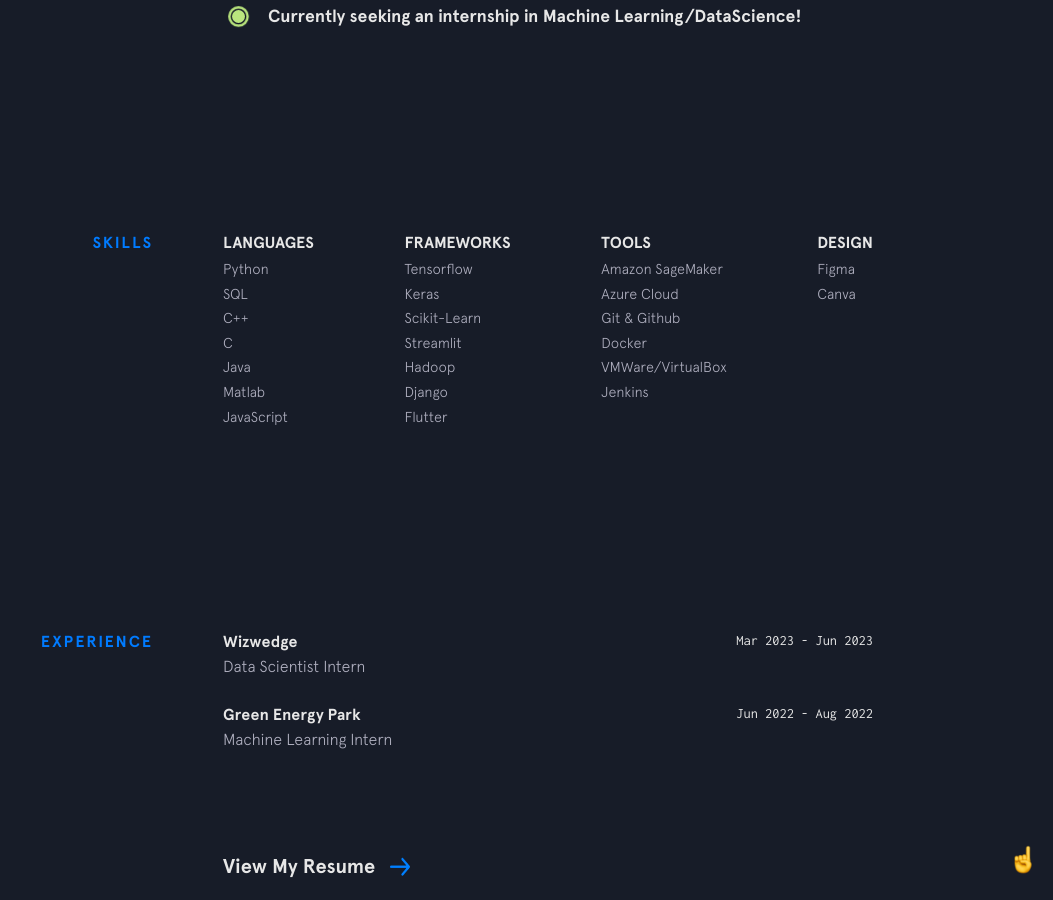
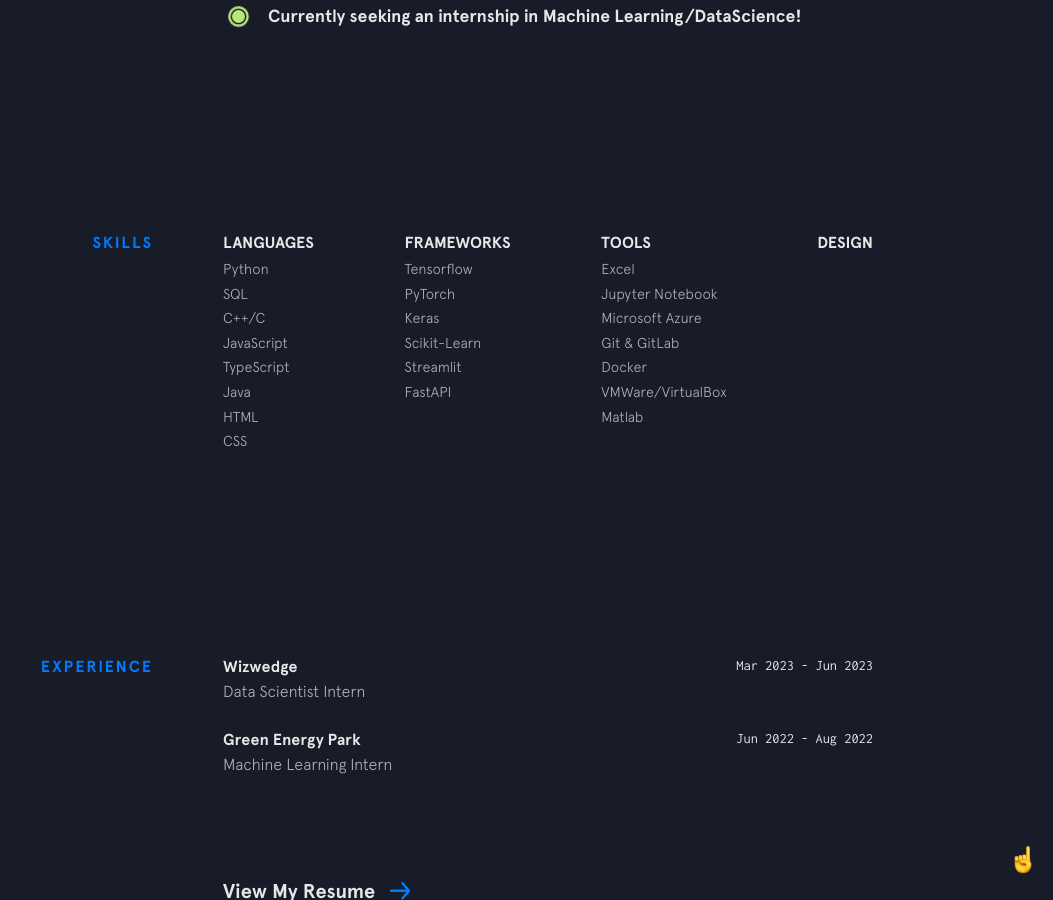
Before and after one commit to CodingAya/codingaya.github.io, a Jekyll site: the page built from index.html, in a window 1280 px wide and 900 px high, scrolled down 1363 px. Shown: the whole window, without its empty margins (227-1280 px from the left). Built offline with Jekyll 4.4.1, drawn with Linux system fonts in a browser that asks for light colours; nearby versions of some CDN libraries.

Commit message:
Add: skills

```diff
--- a/_data/skills.yml
+++ b/_data/skills.yml
@@ -1,29 +1,34 @@
 languages:
   - item: Python
   - item: SQL
-  - item: C++
-  - item: C
+  - item: C++/C
+  - item: JavaScript
+  - item: TypeScript
   - item: Java
-  - item: Matlab
-  - item: JavaScript
+  - item: HTML
+  - item: CSS
+
 
 frameworks:
   - item: Tensorflow
+  - item: PyTorch
   - item: Keras
   - item: Scikit-Learn
   - item: Streamlit
-  - item: Hadoop
-  - item: Django
-  - item: Flutter
+  - item: FastAPI
+
+
+data visualization:
+  - item: Tableau
+  - item: PowerBI
+  - item: QlikView
+
 
 tools:
-  - item: Amazon SageMaker
-  - item: Azure Cloud
-  - item: Git & Github
+  - item: Excel
+  - item: Jupyter Notebook
+  - item: Microsoft Azure
+  - item: Git & GitLab
   - item: Docker
   - item: VMWare/VirtualBox
-  - item: Jenkins
-
-design:
-  - item: Figma
-  - item: Canva
+  - item: Matlab
```
